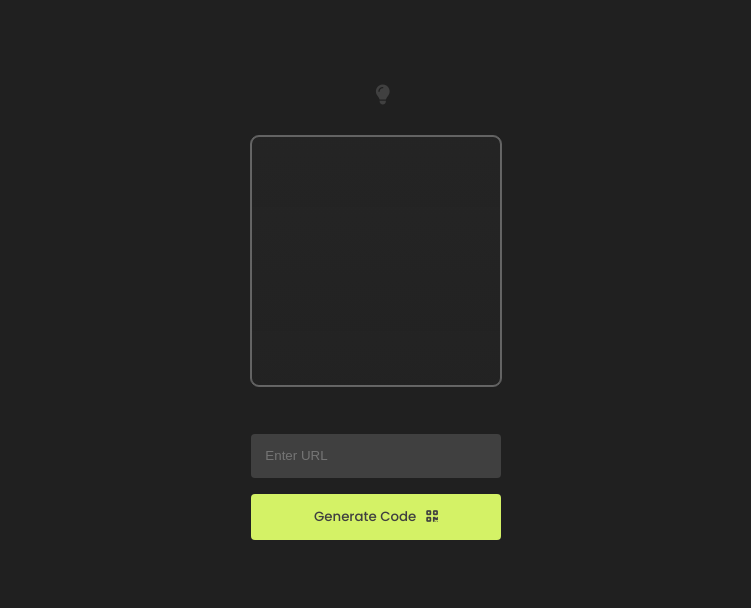
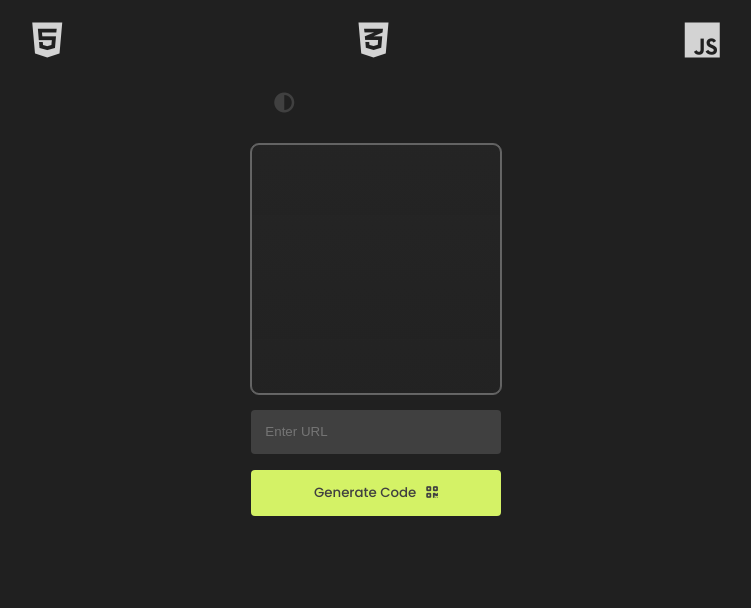
Before and after one commit to Kristian-kodehode/04_QRCodeGenerator, a plain HTML site: page index.html in a window 1280 px wide. Shown: the whole page, without its empty margins (264-1015 px from the left). Drawn offline with Linux system fonts and the light colour scheme.

Commit message:
styling updates and loading styling as well

```diff
--- a/index.html
+++ b/index.html
@@ -19,16 +19,23 @@
     <title>Project 4 api</title>
   </head>
   <body>
+    <nav>
+      <i class="fa-brands fa-html5"></i>
+      <i class="fa-brands fa-css3-alt"></i>
+      <i class="fa-brands fa-js"></i>
+    </nav>
+    <div id="wrapper" class="wrapper">
       <div class="container-app">
         <button id="thememode" class="themebutton">
-        <i id="theme-icon" class="fa-solid fa-lightbulb thememode2"></i>
+          <i
+            id="theme-icon"
+            class="fa-solid fa-circle-half-stroke thememode2"
+          ></i>
         </button>
-
         <div id="container-qr" class="container-qr">
           <div id="popup" class="popup"></div>
         </div>
         <input type="url" id="url-input" placeholder="Enter URL" />
-
         <button
           title="Click to generate QR"
           class="generate-button"
@@ -36,7 +43,7 @@
         >
           Generate Code <i class="fa-solid fa-qrcode"></i>
         </button>
-      <div class="buttoncontainer">
+        <div class="button-share-reset-container">
           <button
             title="Click to copy QR to Clipboard"
             id="share-button"
@@ -48,5 +55,6 @@
           <button id="reset-button" class="reset-button">Reset</button>
         </div>
       </div>
+    </div>
   </body>
 </html>
--- a/scriptBackup.js
+++ b/scriptBackup.js
@@ -5,6 +5,7 @@
 * QR CODE GENERATOR APP *
 =========================
 */
+const wrapper = document.getElementById("wrapper");
 const containerQr = document.getElementById("container-qr");
 const inputUrl = document.getElementById("url-input");
 const buttonGenerate = document.getElementById("generate-button");
@@ -12,6 +13,15 @@ const buttonShare = document.getElementById("share-button");
 const resetButton = document.getElementById("reset-button");
 const themeModeButton = document.getElementById("thememode");
 const themeIcon = document.getElementById("theme-icon");
+
+////////////////////////
+// script.js
+
+function slideIn() {
+  wrapper.style.opacity = "1";
+  wrapper.style.transform = "translateY(0px)"; // Slide the div in from the top
+}
+document.addEventListener("DOMContentLoaded", slideIn);
 
 ////////////////////////
 
@@ -118,6 +128,7 @@ function resetProgram() {
 
 ////////////////////////
 //EVENT HANDLERS
+
 buttonGenerate.addEventListener("click", async (event) => {
   await generateQRCode();
   if (containerQr.querySelector("img")) {
--- a/style.css
+++ b/style.css
@@ -5,10 +5,21 @@
 }
 
 body {
-  min-width: 300px;
+  /* min-width: 300px; */
   font-family: "Poppins", sans-serif;
   color: #404040;
   background-color: #202020;
+}
+nav {
+  height: 80px;
+  /* border: 1px solid white; */
+  display: flex;
+  justify-content: space-evenly;
+  align-items: center;
+  font-size: 40px;
+  color: lightgray;
+  /* background-color: hsla(0, 43%, 47%, 1); */
+  z-index: 9999;
 }
 
 .thememode {
@@ -41,17 +52,20 @@ body {
     transform: translateY(0px);
   }
 }
-
+.wrapper {
+  /* position: relative; */
+  transform: translateY(-500px);
+  display: flex;
+  justify-content: center;
+  transition: 5s;
+  opacity: 0;
+}
 .container-app {
-  margin: 0 auto;
-  /* width: 100vw;
-  height: 100vh; */
-
-  padding: 4.5em 2em;
-  display: flex;
-  flex-direction: column;
-  align-items: center;
+  /* margin: 0 auto; */
+  display: grid;
+  grid-template-columns: repeat(1, 1fr);
   gap: 1rem;
+  /* border: 1px solid white; */
 }
 
 .container-qr {
@@ -60,7 +74,7 @@ body {
   width: 250px;
   height: 250px;
   overflow: hidden;
-  margin-bottom: 2em;
+  /* margin-bottom: 2em; */
   border: 1px solid rgba(255, 255, 255, 0.3);
   outline: 1px solid rgba(255, 255, 255, 0.3);
 }
@@ -106,7 +120,7 @@ button:hover {
   background-color: #d4f266;
   color: #404040;
 }
-.buttoncontainer {
+.button-share-reset-container {
   width: 250px;
   display: grid;
   grid-template-columns: repeat(2, 1fr);
```
Lines whose indentation alone changed are shown as unchanged.
